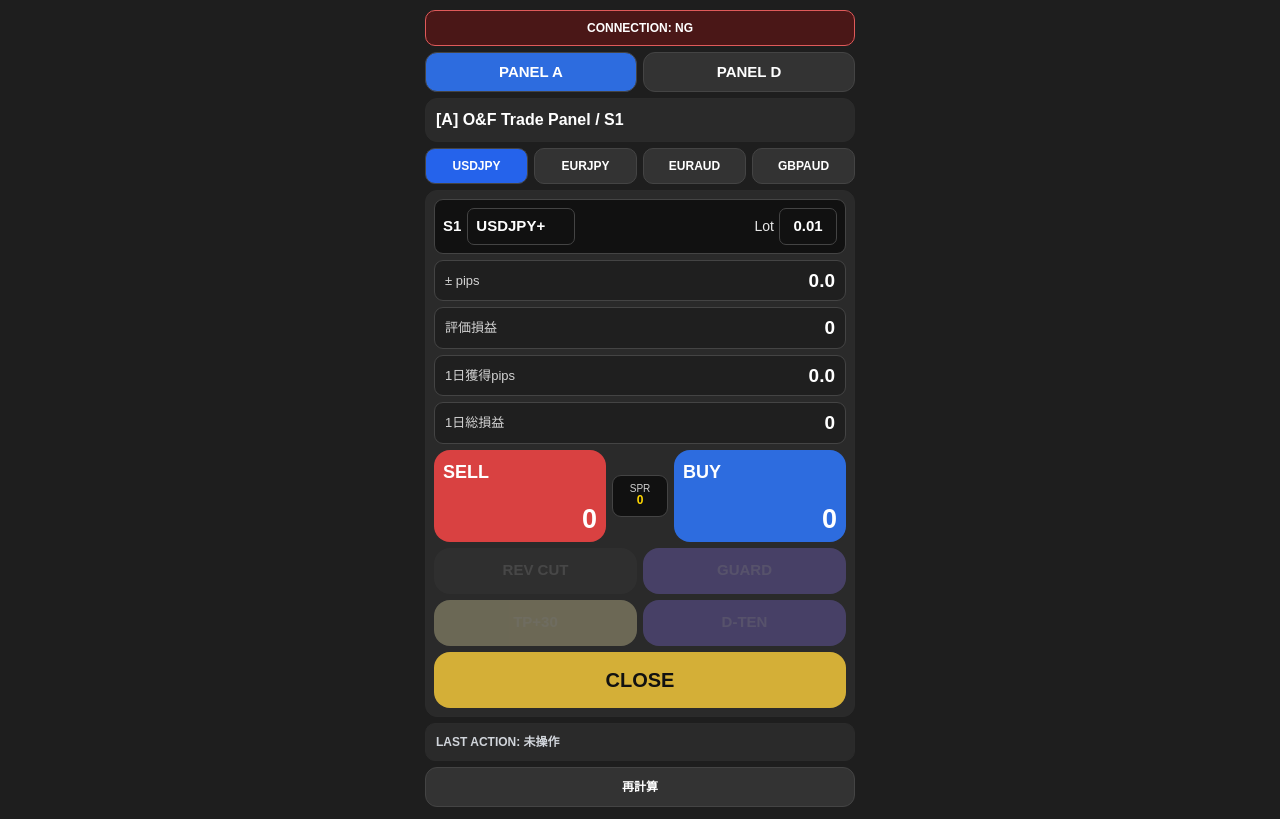
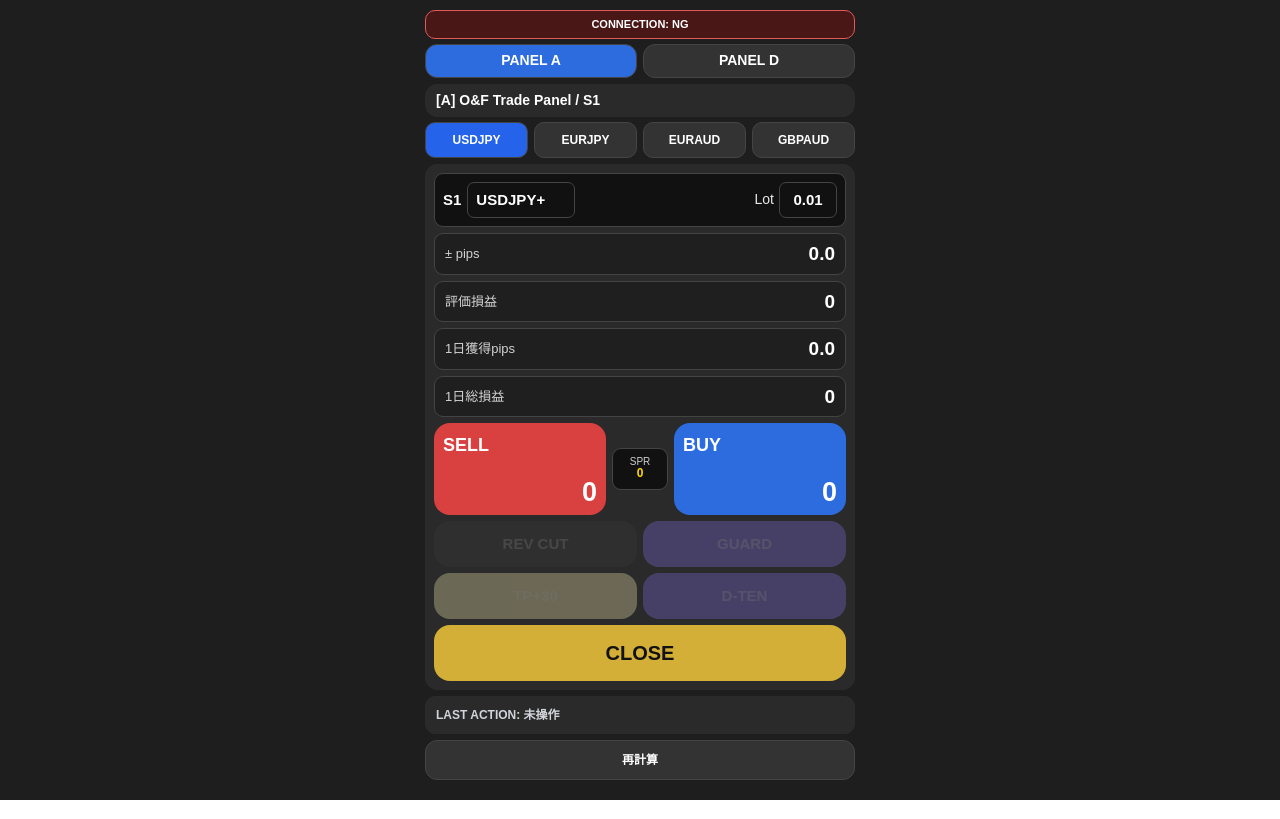
Before and after one commit to mydland777-cyber/of-panel-remote-web, a Next.js app: page / in a window 1280 px wide. Built offline with nearby package versions, Linux system fonts and the light colour scheme; no server answers.

Commit message:
Reduce top tab height

```diff
--- a/app/page.tsx
+++ b/app/page.tsx
@@ -421,9 +421,9 @@ export default function Home() {
                   ? "1px solid #e05a5a"
                   : "1px solid #555555",
             borderRadius: 10,
-            padding: "8px 10px",
-            marginBottom: 6,
-            fontSize: 12,
+            padding: "5px 10px",
+            marginBottom: 5,
+            fontSize: 11,
             fontWeight: 800,
             textAlign: "center",
             color: "#ffffff",
@@ -462,9 +462,9 @@ export default function Home() {
             background: "#2a2a2a",
             border: "1px solid #2b2b2b",
             borderRadius: 12,
-            padding: "9px 10px",
-            marginBottom: 6,
-            fontSize: 16,
+            padding: "5px 10px",
+            marginBottom: 5,
+            fontSize: 14,
             fontWeight: 800,
           }}
         >
@@ -673,12 +673,12 @@ function TopTab({
       type="button"
       onClick={onClick}
       style={{
-        height: 40,
+        height: 34,
         borderRadius: 12,
         border: "1px solid #444",
         background: active ? "#2d6cdf" : "#333333",
         color: "#fff",
-        fontSize: 15,
+        fontSize: 14,
         fontWeight: 800,
         WebkitTapHighlightColor: "transparent",
       }}
```
